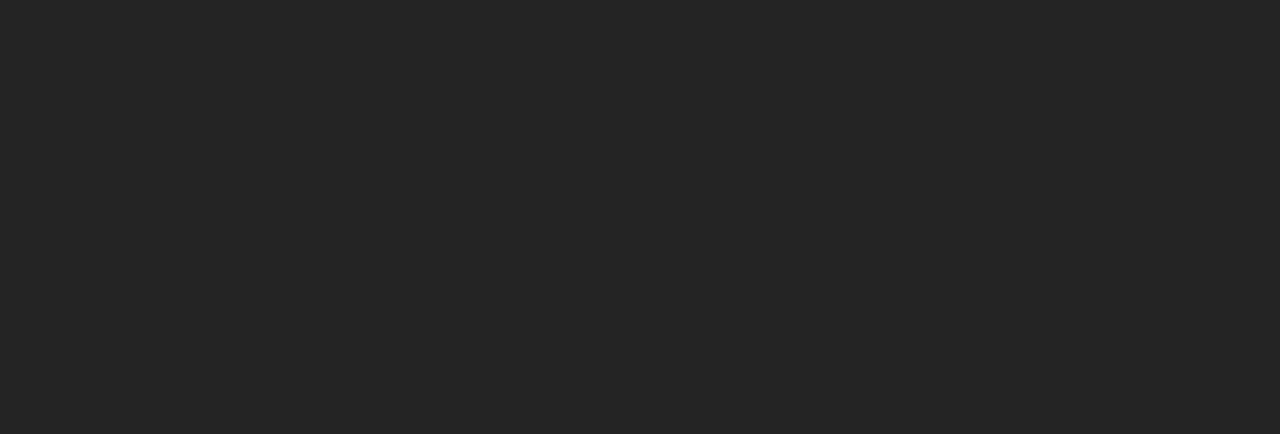
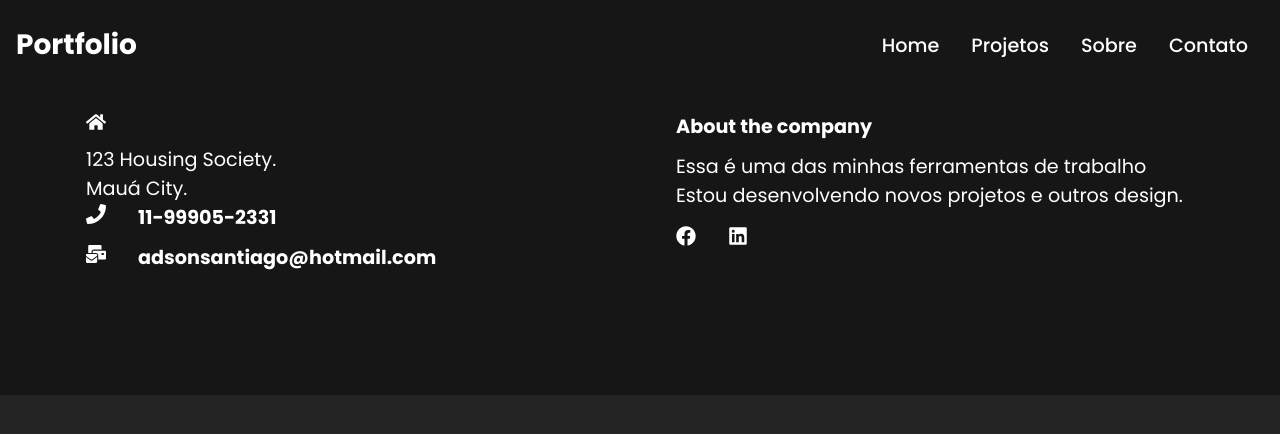
Before and after one commit to AdsonSantiago/cruzada-app, a React (Create React App) app: page /about in a window 1280 px wide. Before the commit this address had no page. Shown: the top 434 px of the page. Built offline with nearby package versions, Linux system fonts and the light colour scheme.

Commit message:
adicionando o Footer nas rotas

```diff
--- a/src/index.jsx
+++ b/src/index.jsx
@@ -6,6 +6,9 @@
 // import PortFolio from './pages/Portfolio';
 import Cadastro from './pages/Cadastro';
 import Home2 from './pages/Home2/Home2';
+import Project from './pages/Home2/Project';
+import Contact from './pages/Home2/Contact';
+import About from './pages/Home2/About';
 import Mobilidade from './pages/Mobilidade'
 import reportWebVitals from './reportWebVitals';
 
@@ -18,6 +21,9 @@
       <Route path="/cadastro" element={<Cadastro />} />
       <Route path="/portFolio" element={<Home2 />} />  {/* Padronize para lowercase */}
       <Route path="/mobilidade" element={<Mobilidade />} />
+      <Route path="/project" element={<Project />} />
+      <Route path="/contact" element={<Contact />} />
+      <Route path="/about" element={<About />} />
       {/* Adicione as rotas que estão no Navbar */}
       {/* <Route path="/projeto" element={<Projeto />} />
       <Route path="/about" element={<About />} />
--- /dev/null
+++ b/src/pages/Home2/About.jsx
@@ -0,0 +1,15 @@
+import React from "react";
+
+import Navbar from "./Navbar";
+import Footer from "./Footer";
+
+function About() {
+    return(
+        <div className="about">
+            <Navbar />
+            <Footer />
+        </div>
+    )
+}
+
+export default About;
--- /dev/null
+++ b/src/pages/Home2/Contact.jsx
@@ -0,0 +1,15 @@
+import React from "react";
+
+import Navbar from "./Navbar";
+import Footer from "./Footer";
+
+function Contact() {
+    return(
+        <div className="contact">
+            <Navbar />
+            <Footer />
+        </div>
+    )
+}
+
+export default Contact;
--- /dev/null
+++ b/src/pages/Home2/Footer.jsx
@@ -0,0 +1,48 @@
+import React from "react";
+import { FaFacebook, FaHome, FaLinkedin, FaMailBulk, FaPhone } from "react-icons/fa";
+
+import "./FooterStyles.scss";
+
+function Footer() {
+    return (
+        <div className="footer">
+            <div className="footer-container">
+                <div className="left">
+                    <div className="location">
+                        <FaHome size={20} style={{ color:"#fff", marginRight: "2rem" }} />
+                    </div>
+                    <div>
+                        <p>123 Housing Society.</p>
+                        <p>Mauá City.</p>
+                    </div>
+                    <div className="phone">
+                        <h4>
+                            <FaPhone size={20} style={{ color:"#fff", marginRight: "2rem" }} />
+                            11-99905-2331
+                        </h4>
+                    </div>
+                    <div className="email">
+                        <h4>
+                            <FaMailBulk size={20} style={{ color:"#fff", marginRight: "2rem" }} />
+                            adsonsantiago@hotmail.com
+                        </h4>
+                    </div>
+                </div>
+
+                <div className="right">
+                    <h4>About the company</h4>
+                    <p>Essa é uma das minhas ferramentas de trabalho
+                        Estou desenvolvendo novos projetos e outros design.
+                    </p>
+                    <div className="social">
+                     <FaFacebook size={20} style={{ color:"#fff", marginRight: "2rem" }} />
+                     <FaLinkedin size={20} style={{ color:"#fff", marginRight: "2rem" }} />
+
+                    </div>
+                </div>
+            </div>
+        </div>
+    )
+}
+
+export default Footer;
--- /dev/null
+++ b/src/pages/Home2/FooterStyles.scss
@@ -0,0 +1,63 @@
+.footer {
+    width: 100%;
+    padding: 6rem 0;
+    background-color: rgba(19,19,19,0.8);
+
+}
+
+.footer-container {
+    max-width: 1140px;
+    margin: auto;
+    display: grid;
+    grid-template-columns: repeat(2,1fr);
+    grid-gap: 40px;
+
+}
+
+.left {
+    height: 100%;
+    max-width: 100%;
+    display: flex;
+    flex-direction: column;
+    padding: 1rem;
+}
+
+.location {
+    display: flex;
+    margin-bottom: 0.8rem;
+
+}
+
+.location p{
+    line-height: 30px;
+}
+
+.right {
+    height: 100%;
+    max-width: 100%;
+    display: flex;
+    flex-direction: column;
+    padding: 1rem;
+
+}
+
+.social {
+    margin-top: 1rem;
+
+}
+
+h4 {
+    font-size: 1.2rem;
+    padding-bottom: 0.7rem;
+
+}
+
+p {
+    font-size: 1.2rem;
+}
+
+@media screen and (max-width: 640px) {
+    .footer-container {
+        grid-template-columns: 1fr ;
+    }
+}
--- a/src/pages/Home2/Home2.jsx
+++ b/src/pages/Home2/Home2.jsx
@@ -1,7 +1,9 @@
 import React from "react";
 import Navbar from "./Navbar.jsx";
 import HeroImg from "./HeroImg.jsx";
-import "./index.scss"
+import Footer from "./Footer.jsx";
+
+import "./index.scss";
 
 function Home2() {
     return (
@@ -10,6 +12,7 @@
 
                 <Navbar />
                 <HeroImg />
+                <Footer />
             </div>
         </div>
     )
--- a/src/pages/Home2/Navbar.jsx
+++ b/src/pages/Home2/Navbar.jsx
@@ -32,13 +32,13 @@
                         <Link to="/portfolio">Home</Link>
                     </li>
                     <li>
-                        <Link to="/projeto">Projetos</Link>
+                        <Link to="/project">Projetos</Link>
                     </li>
                     <li>
                         <Link to="/about">Sobre</Link>
                     </li>
                     <li>
-                        <Link to="/contato">Contato</Link>
+                        <Link to="/contact">Contato</Link>
                     </li>
                 </ul>
                 <div className="hamburger" onClick={handleClick}>
--- /dev/null
+++ b/src/pages/Home2/Project.jsx
@@ -0,0 +1,15 @@
+import React from "react";
+
+import Navbar from "./Navbar.jsx";
+import Footer from "./Footer.jsx";
+
+function Project() {
+    return (
+        <div className="project">
+            <Navbar />
+            <Footer />
+        </div>
+    )
+}
+
+export default Project;
```
